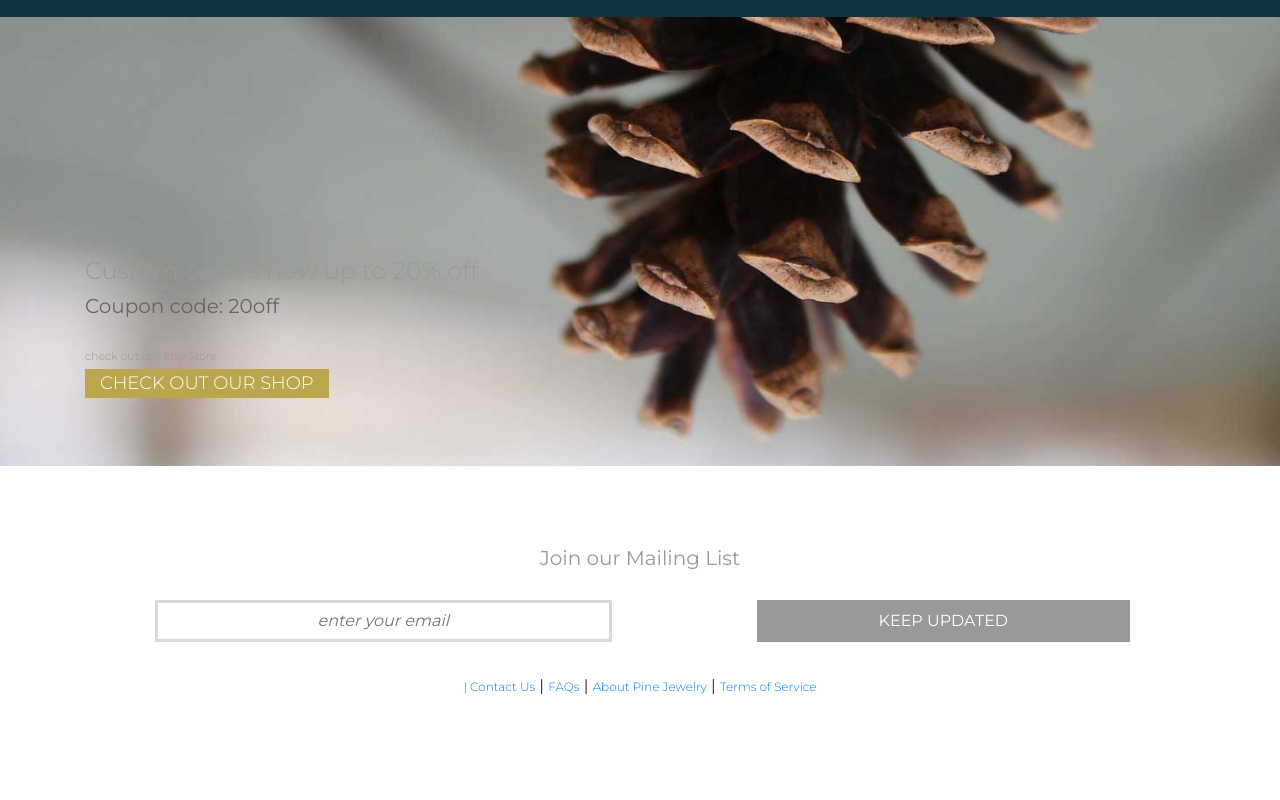
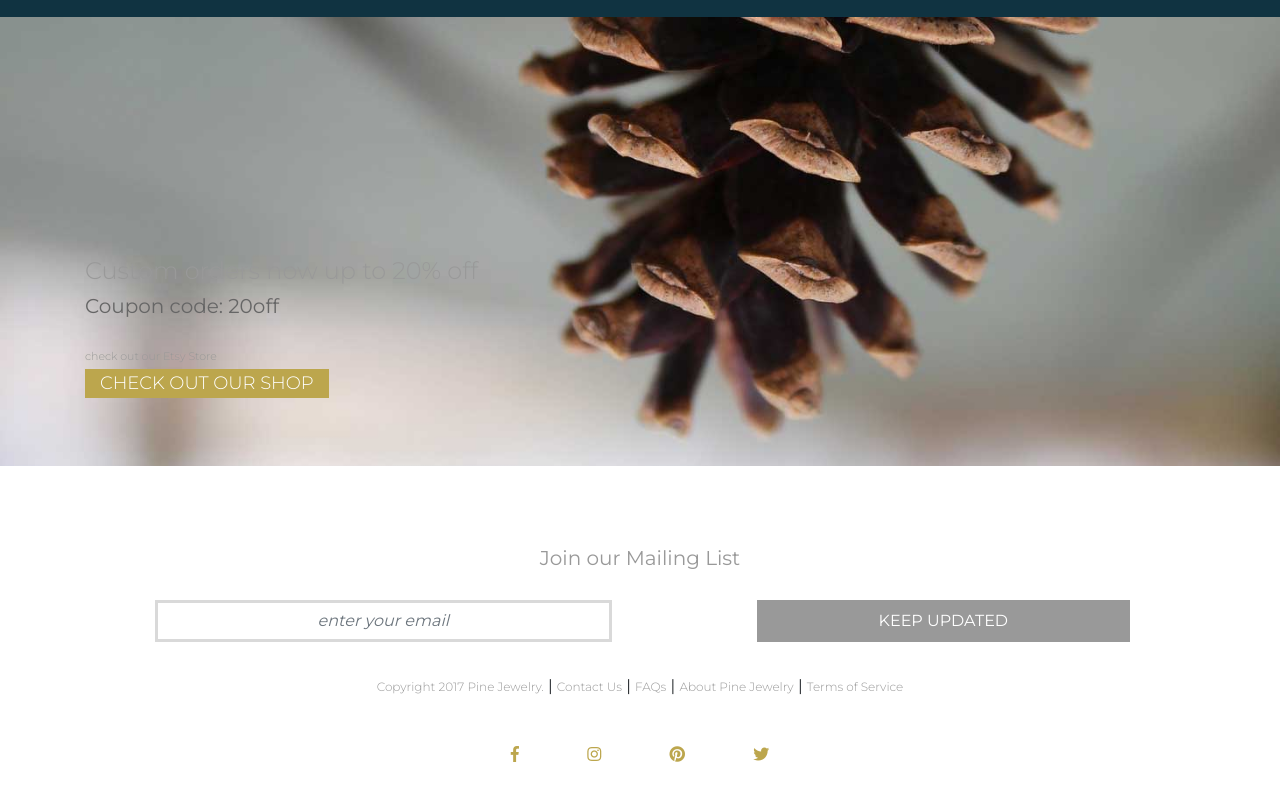
Before and after one commit to amybaldwindev/pine-jewelry-2, a plain HTML site: page index.html in a window 1280 px wide. Shown: the part 3153-3953 px from the top of the page. Before the commit the page ends 3907 px from the top, so only its background shows below. Drawn offline with nearby package versions, Linux system fonts and the light colour scheme.

Commit message:
fix social media icons

```diff
--- a/index.html
+++ b/index.html
@@ -172,22 +172,31 @@
 						<a href="#">About Pine Jewelry</a><br>
 						<a href="#">Terms of Service</a>
 					</p>
+					<!-- <p class="d-flex justify-content-around icon-social">
+						<i class="fab fa-facebook-f"></i>
+						<i class="fab fa-instagram"></i>
+						<i class="fab fa-pinterest"></i>
+						<i class="fab fa-twitter"></i>
+					</p> -->
 				</div>
 				<div class="d-none d-lg-block">
 					<p class="footer-links">
-						<a href="#" Copyright 2017 Pine Jewelry.</a> |
+						<a href="#"> Copyright 2017 Pine Jewelry.</a> |
 						<a href="#">Contact Us</a> |
 						<a href="#">FAQs</a> |
 						<a href="#">About Pine Jewelry</a> |
 						<a href="#">Terms of Service</a>
 					</p>
+
 				</div>
-			<p class="social">
-				<a href="#"><i class="fa fa-facebook" aria-hidden="true"></i></a>
-				<a href="#"><i class="fa fa-instagram" aria-hidden="true"></i></a>
-				<a href="#"><i class="fa fa-pinterest" aria-hidden="true"></i></a>
-				<a href="#"><i class="fa fa-twitter" aria-hidden="true"></i></a>
-			</p>
+
+				<p class="icon-social">
+					<a href="#"><i class="fab fa-facebook-f"></i></a>
+					<a href="#"><i class="fab fa-instagram"></i></a>
+					<a href="#"><i class="fab fa-pinterest"></i></a>
+					<a href="#"><i class="fab fa-twitter"></i></a>
+				</p>
+
 		</div>
 
 	</div><!-- footer -->
--- a/styles.css
+++ b/styles.css
@@ -146,6 +146,10 @@ a.nav-link {
 .footer-links {
 	margin-top: 2em;
 }
+.footer-links a {
+	margin-top: 2em;
+	color: #999;
+}
 .footer button {
 	background: #999;
 	border-radius: 0;
@@ -158,6 +162,10 @@ a.nav-link {
 	margin: .5em 0;
 	padding: .5em 0;
 
+}
+.fab {
+	padding: 1em;
+	color: #bca64d;
 }
 button.btn.col-md-4.col-12 {
 	color: #fff;
@@ -250,6 +258,9 @@ button.btn.col-md-4.col-12 {
 	.form-row>.col, .form-row>[class*=col-] {
 		margin: 0 auto;
 	}
+	.fab {
+		padding: 2em;
+	}
 
 }
 
```
